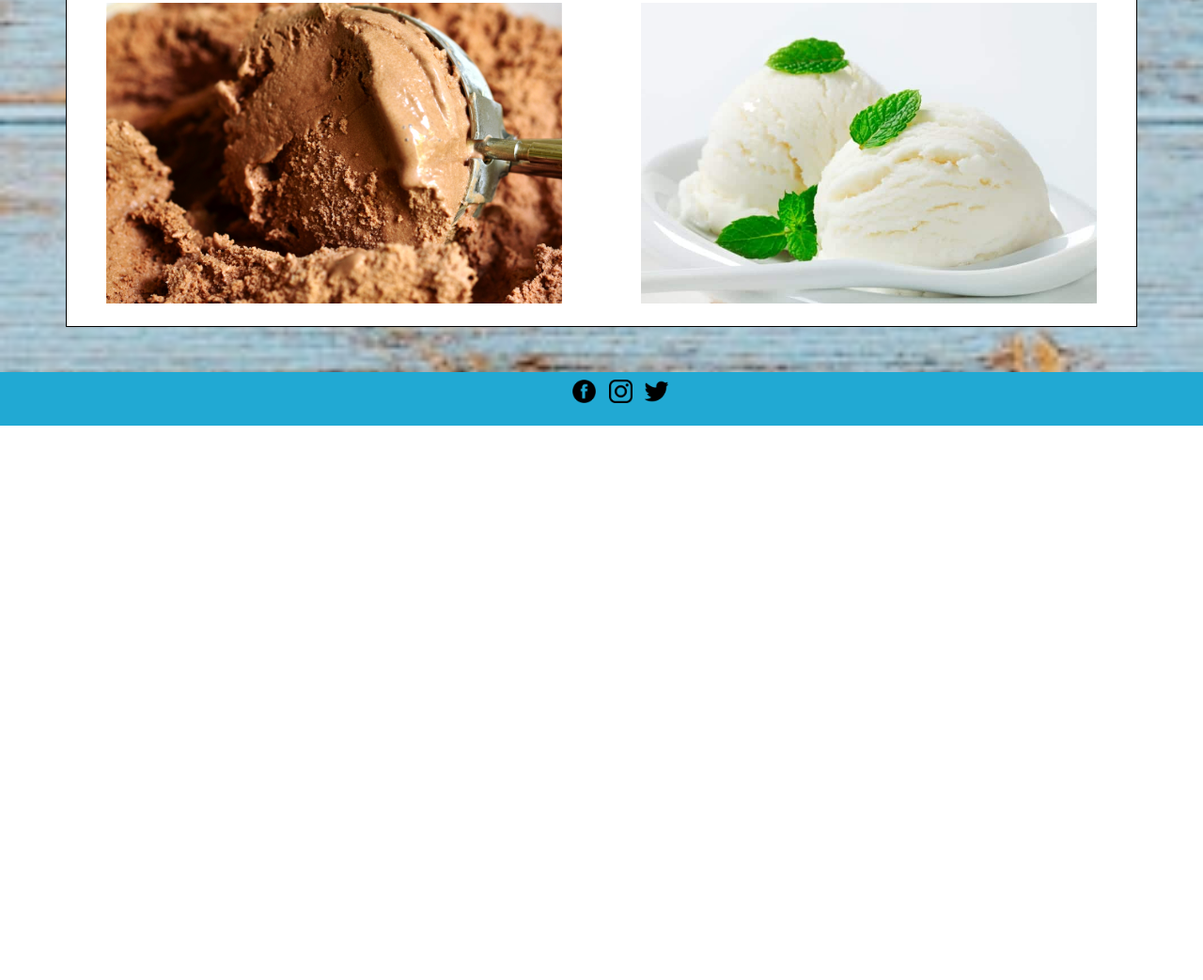
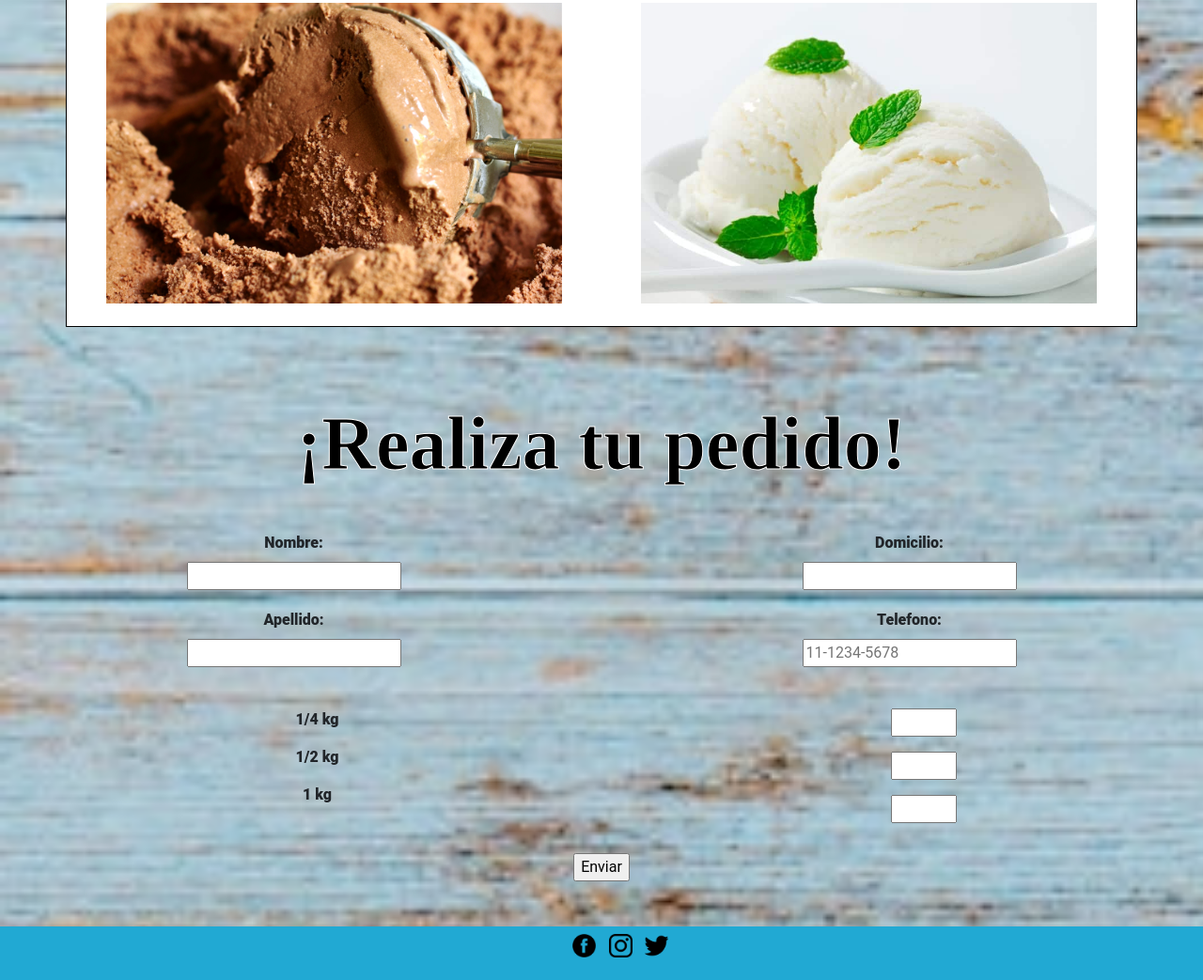
Before and after one commit to DantePileckas/EjercicioRestoBarNtics1, a plain HTML site: page index.html in a window 1280 px wide. Shown: the part 1802-2845 px from the top of the page at 94% size. Before the commit the page ends 2255 px from the top, so only its background shows below. Drawn offline with nearby package versions, Linux system fonts and the light colour scheme; a small style sheet from the web is missing.

Commit message:
Se agregó el formulario

```diff
--- a/index.html
+++ b/index.html
@@ -1,12 +1,14 @@
 <!DOCTYPE html>
 <html lang="en">
+
 <head>
   <meta charset="UTF-8">
   <title>Heladería</title>
   <link rel="stylesheet" type="text/css" href="style.css">
   <meta name="viewport" content="width=device-width, initial-scale=1, shrink-to-fit=no">
   <link rel="stylesheet" type="text/css" href="https://www.dafont.com/slam-3.font">
-      <link rel="stylesheet" href="https://maxcdn.bootstrapcdn.com/bootstrap/4.0.0/css/bootstrap.min.css" integrity="sha384-Gn5384xqQ1aoWXA+058RXPxPg6fy4IWvTNh0E263XmFcJlSAwiGgFAW/dAiS6JXm" crossorigin="anonymous">
+  <link rel="stylesheet" href="https://maxcdn.bootstrapcdn.com/bootstrap/4.0.0/css/bootstrap.min.css"
+    integrity="sha384-Gn5384xqQ1aoWXA+058RXPxPg6fy4IWvTNh0E263XmFcJlSAwiGgFAW/dAiS6JXm" crossorigin="anonymous">
   <!-- Font Awesome -->
   <link rel="stylesheet" href="https://maxcdn.bootstrapcdn.com/font-awesome/4.7.0/css/font-awesome.min.css">
   <!-- Bootstrap core CSS -->
@@ -23,7 +25,8 @@
   <nav class="navbar navbar-expand-lg" style="background-color: #e3f2fd;">
     <div class="container-fluid">
       <a class="navbar-brand" href="index.html">Heladería</a>
-          <button class="navbar-toggler" type="button" data-bs-toggle="collapse" data-bs-target="#navbarNavAltMarkup" aria-controls="navbarNavAltMarkup" aria-expanded="false" aria-label="Toggle navigation">
+      <button class="navbar-toggler" type="button" data-bs-toggle="collapse" data-bs-target="#navbarNavAltMarkup"
+        aria-controls="navbarNavAltMarkup" aria-expanded="false" aria-label="Toggle navigation">
         <span class="navbar-toggler-icon"></span>
       </button>
       <div class="collapse navbar-collapse" id="navbarNavAltMarkup">
@@ -158,8 +161,10 @@
       <div class="container text-center">
         <div class="row">
           <div class="col">
-           <p class="description"> Desde 1969 ofrecemos deliciosos helados artesanales reconocidos por su exquisito sabor y cremosidad, no podés dejar de probar nuestra deliciosa
-            variedad de sabores con base en dulce de leche, como el granizado, el tentacién o dulce de leche con brownie!</p>
+            <p class="description"> Desde 1969 ofrecemos deliciosos helados artesanales reconocidos por su exquisito
+              sabor y cremosidad, no podés dejar de probar nuestra deliciosa
+              variedad de sabores con base en dulce de leche, como el granizado, el tentacién o dulce de leche con
+              brownie!</p>
           </div>
 
         </div>
@@ -179,6 +184,104 @@
 
   <br>
   <br>
+
+  <section>
+    <div style="text-align: center;">
+      <div id="pedido">
+        <div class="banner">
+          <h1 class="tittle"><b>¡Realiza tu pedido!<b></h1>
+        </div>
+
+        <form action="">
+            <div class="row">
+              <div class="col-md-6">
+                <div style="padding: 10px;">
+                  <label for="fname">Nombre:</label><br>
+                  <input type="text" id="fname" name="nombre" required><br>
+                </div>
+
+                <div style="padding: 10px;">
+                  <label for="fname">Apellido:</label><br>
+                  <input type="text" id="fname" name="apellido" required><br>
+                </div>
+
+              </div>
+
+              <div class="col-md-6">
+                <div style="padding: 10px;">
+                  <label for="fname">Domicilio:</label><br>
+                  <input type="text" id="fname" name="domicilio" required><br>
+                </div>
+
+                <div style="padding: 10px;">
+                  <label for="txtTelefono" id="lblUsuario">Telefono:</label><br />
+                  <input type="text" name="Telefono" id="txtTelefono" placeholder="11-1234-5678" pattern="[0-9]{2}-[0-9]{4}-[0-9]{4}" required />
+                </div>
+
+              </div>
+
+            </div>
+
+
+         <br>
+
+
+            <!-- <input type="checkbox" name="tamaño" value="vasoChico">Vaso Chico
+          <input type="checkbox" name="tamaño" value="VasoMediano">Vaso Mediano
+          <input type="checkbox" name="tamaño" value="VasoGrande">Vaso Grande
+          <input type="checkbox" name="tamaño" value="cucurucho">Cucurucho -->
+
+            <div style="padding: 10px;">
+              <div class="row">
+                <div class="col-md-6">
+                  <ul>
+                    <p>1/4 kg</p>
+                  </ul>
+
+                  <ul>
+                    <p>1/2 kg</p>
+                  </ul>
+
+                  <ul>
+                    <p>1 kg</p>
+                  </ul>
+
+                  <br>
+                </div>
+                <div class="col-md-6">
+                  <ul>
+                    <input type="number" id="quantity" name="quantity" min="1" max="5">
+                  </ul>
+
+                  <ul>
+                    <input type="number" id="quantity" name="quantity" min="1" max="5">
+                  </ul>
+
+                  <ul>
+                    <input type="number" id="quantity" name="quantity" min="1" max="5">
+                  </ul>
+
+                </div>
+              </div>
+
+
+
+
+
+
+            </div>
+
+
+            <input type="submit" value="Enviar">
+        </form>
+      </div>
+
+  </section>
+
+  <br>
+  <br>
+
+
   <!-- Footer -->
   <footer>
     <ul id="redes">
@@ -188,7 +291,10 @@
     </ul>
   </footer>
 
+  <script src="script.js"> </script>
+
 
 
 </body>
+
 </html>
--- /dev/null
+++ b/script.js
@@ -0,0 +1,12 @@
+function ValidarNroTel (inputtxt){
+    var nrotel = /^\d{10}$/;
+
+    if(inputtat.value.match(nrotel)){
+        alert("telefno validado");
+        return true;
+    }
+    else{
+        alert("teléfono inválido");
+        return false;
+    }
+}
```
Lines whose indentation alone changed are shown as unchanged.
